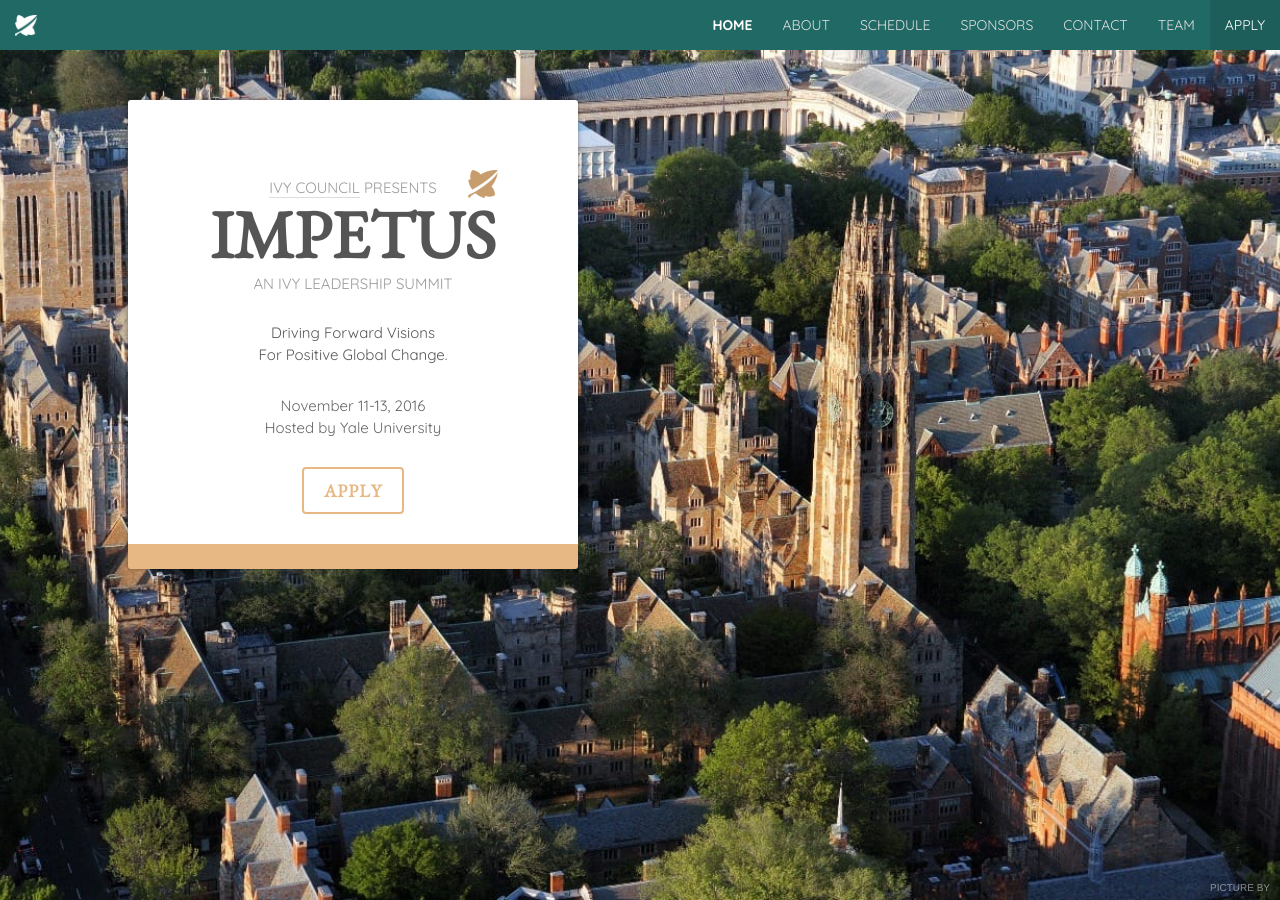
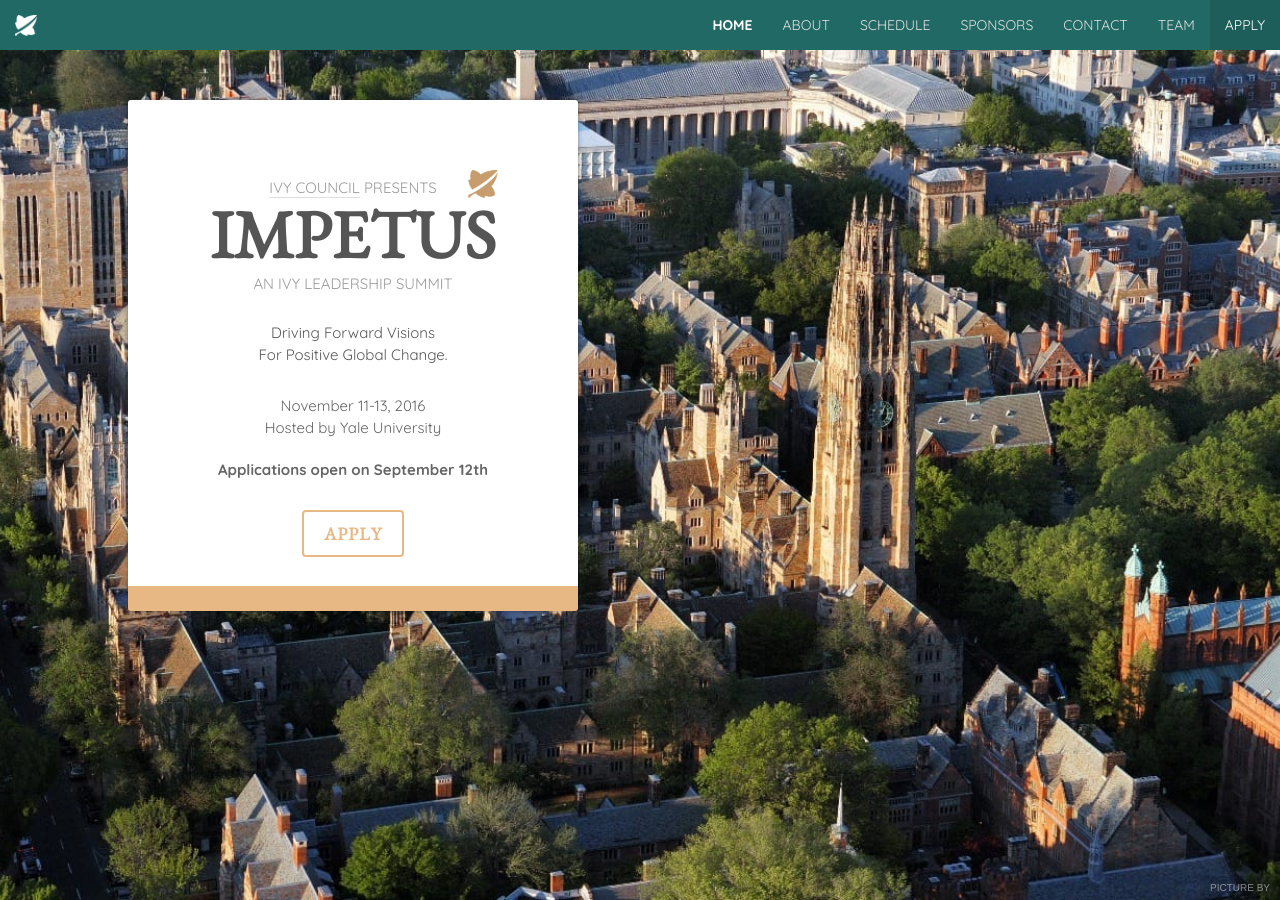
Before and after one commit to felipap/ils-website, a Jekyll site: the page built from index.html, in a window 1280 px wide. Built offline with Jekyll 4.4.1, drawn with Linux system fonts in a browser that asks for light colours.

Commit message:
Not a federal crime.

```diff
--- a/apply.html
+++ b/apply.html
@@ -12,6 +12,6 @@
 		</h1>
 	</div>
 
-	<p>Applications for 2016 Ivy Leadership Summit will open in Fall 2016. Check back here then for more information.</p>
+	<p>Applications for 2016 Ivy Leadership Summit will on September 12th. Check back here then for more information.</p>
 
 </div>
--- a/index.html
+++ b/index.html
@@ -16,6 +16,10 @@
 	<div class="details">
 		November 11-13, 2016<br />
 		Hosted by Yale University
+    <br />
+
+    <br />
+    <strong>Applications open on September 12th</strong>
 	</div>
 	<a href="{{ "/apply.html" | prepend: site.baseurl }}" class="apply">
 		Apply
```
